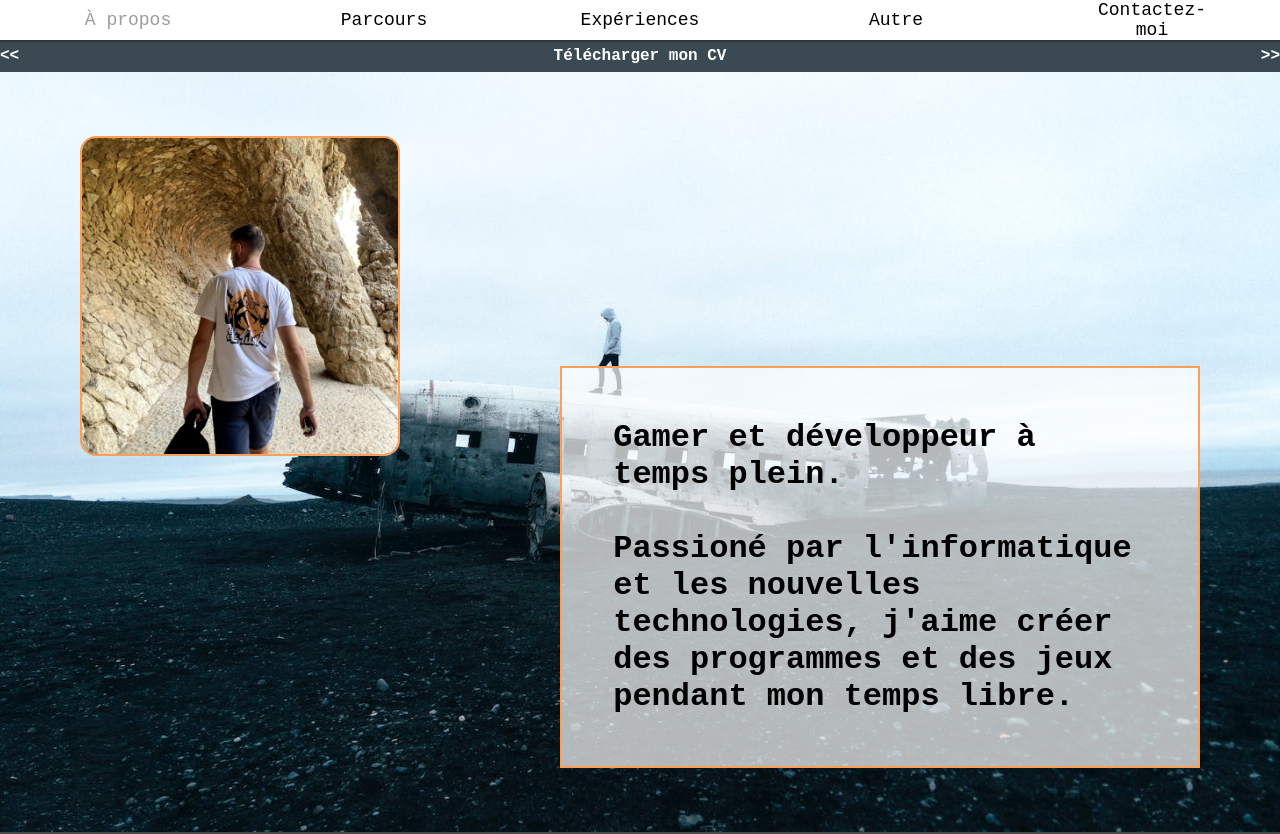
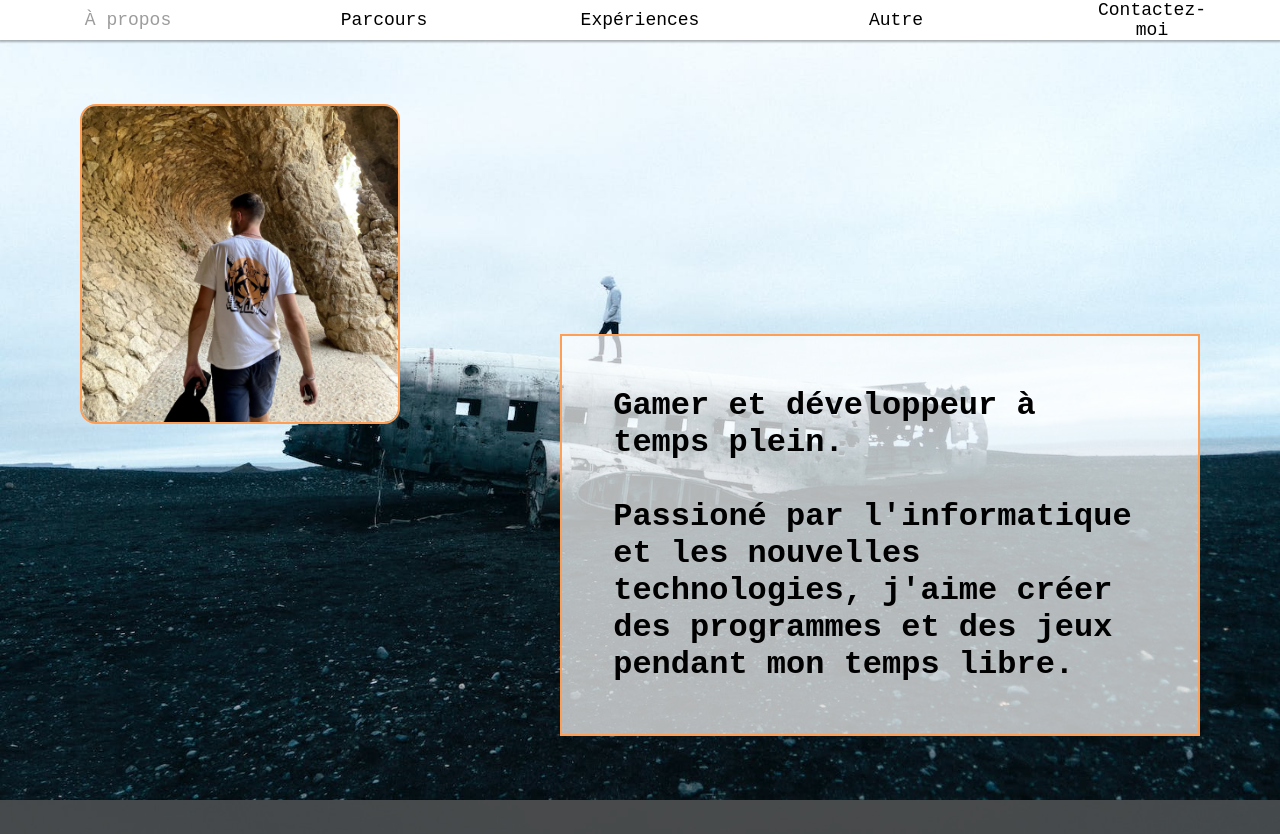
Before and after one commit to WaRm4/WaRm4.github.io, a plain HTML site: page index.html in a window 1280 px wide. Shown: the top 834 px of the page. Drawn offline with Linux system fonts and the light colour scheme.

Commit message:
Delete CV

```diff
--- a/index.html
+++ b/index.html
@@ -25,14 +25,6 @@
             </ul>
         </nav>
     </header>
-
-    <a class="download" href="./Files/CV_2022-11-03_Killian_Meunier.pdf" download="CV_Killian_Meunier.pdf"
-        target="_blank">
-
-        <p>&lt;&lt;</p>
-        <p>Télécharger mon CV</p>
-        <p>&gt;&gt;</p>
-    </a>
 
     <div id="aPropos" class="backgroundItem">
         <img class="photo" src="./Images/photo.jpg" alt="Photo de Killian Meunier">
```
Also changed, not shown: 1 other file.
